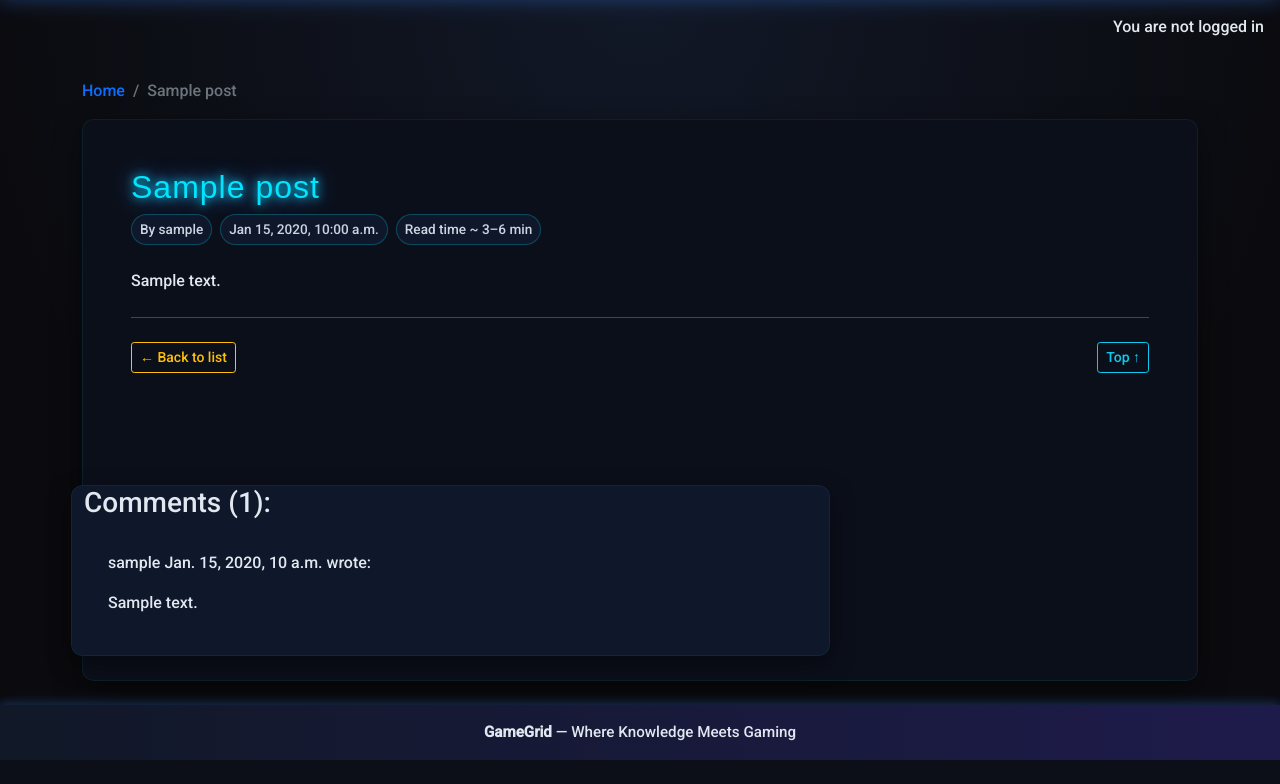
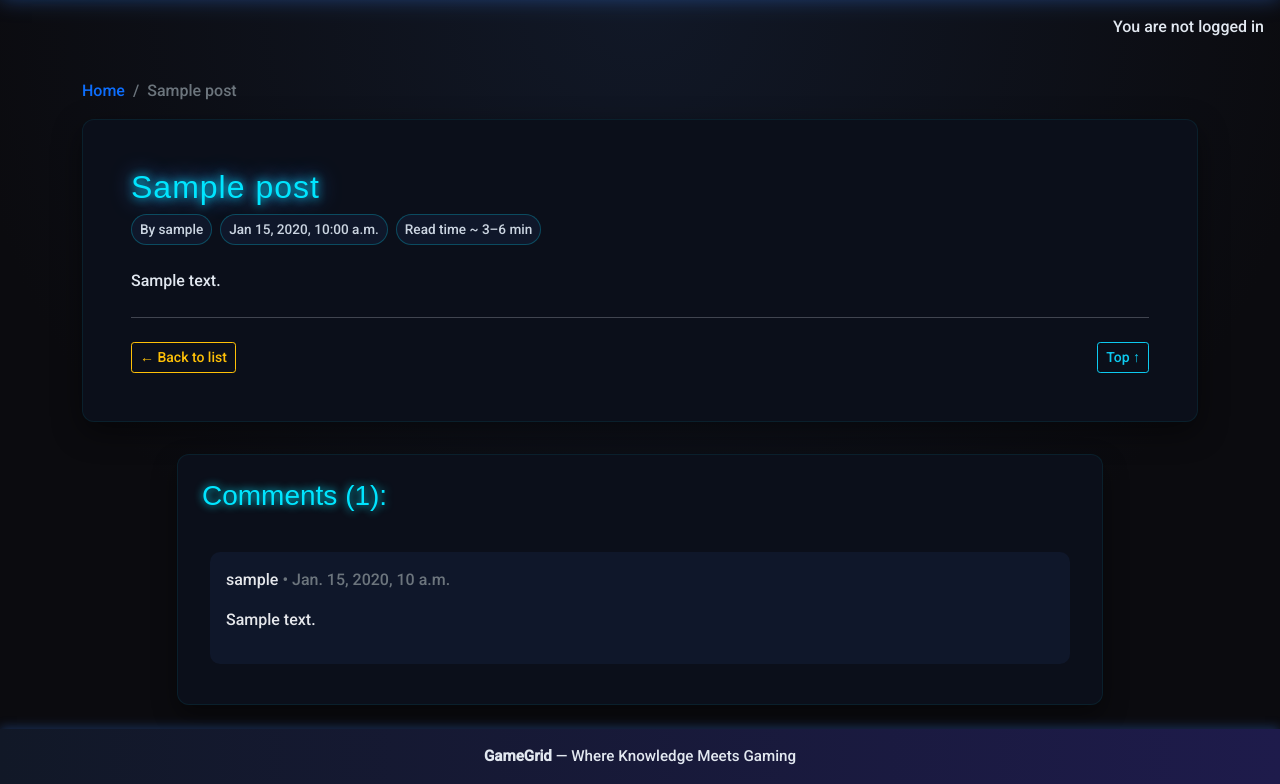
Before and after one commit to AnasEljandi/GamingBlog_Final, a Django app: a page that uses blog/templates/blog/post_detail.html in a window 1280 px wide. Shown: the part 84-868 px from the top of the page. Before the commit the page ends 844 px from the top, so only its background shows below. Run offline with Django 4.2, Linux system fonts and the light colour scheme; tables that the repository leaves empty hold one stand-in row (values such as "Sample post"); parts of the project's set-up code (start-up, migrations or seed data) failed here and were passed over; some web fonts are replaced.

Commit message:
edit placement of comment

```diff
--- a/blog/templates/blog/post_detail.html
+++ b/blog/templates/blog/post_detail.html
@@ -57,6 +57,32 @@
     background: #0f172a; color: #e5e7eb;
     border-radius: 8px; padding: .25rem .5rem;
   }
+
+  /* 🧩 Comment section styling */
+  .comment-section {
+    background: #0b0f1a;
+    border: 1px solid rgba(0,229,255,.08);
+    border-radius: 12px;
+    box-shadow: 0 10px 25px rgba(0,0,0,.4);
+    padding: 1.5rem;
+    margin-top: 2rem;
+  }
+  .comment-section h3 {
+    color: #00e5ff;
+    text-shadow: 0 0 8px #00e5ff;
+    font-family: 'Mangold', sans-serif;
+  }
+  .comment-box {
+    background: #0f172a;
+    border-radius: 10px;
+    padding: 1rem;
+    margin-top: 1rem;
+  }
+  .comment-box p { color: #e5e7eb; }
+  .approval {
+    color: #ffae42;
+    font-size: 0.9rem;
+  }
 </style>
 
 <div class="container py-4">
@@ -101,37 +127,37 @@
         </div>
       </div>
     </div>
+  </article>
 
-    <!-- Comments Section -->
-    <div class="row mt-5">
-      <div class="col-md-8 card mb-4 mt-3">
+  <!-- 🧩 Comment Section -->
+  <div class="row justify-content-center">
+    <div class="col-lg-10">
+      <div class="comment-section">
         <h3>Comments{% if comments %} ({{ comments|length }}){% endif %}:</h3>
-        <div class="card-body">
+        <div class="card-body px-2">
           {% for comment in comments %}
-          <div class="p-2 comments
+          <div class="comment-box
             {% if not comment.approved and comment.author == user %}
             faded{% elif not comment.approved %} d-none{% endif %}">
             <p class="font-weight-bold">
               {{ comment.author }}
-              <span class="font-weight-normal">
-                {{ comment.created_on }}
-              </span> wrote:
+              <span class="font-weight-normal text-muted">
+                • {{ comment.created_on }}
+              </span>
             </p>
             <div id="comment{{ comment.id }}">
               {{ comment.body|linebreaks }}
             </div>
             {% if not comment.approved and comment.author == user %}
-            <p class="approval">
-              This comment is awaiting approval
-            </p>
+            <p class="approval">This comment is awaiting approval</p>
             {% endif %}
           </div>
           {% empty %}
-          <p class="text-muted">No comments yet. Be the first to share your thoughts!</p>
+          <p class="text-muted mt-3">No comments yet. Be the first to share your thoughts!</p>
           {% endfor %}
         </div>
       </div>
     </div>
-  </article>
+  </div>
 </div>
 {% endblock %}
```
